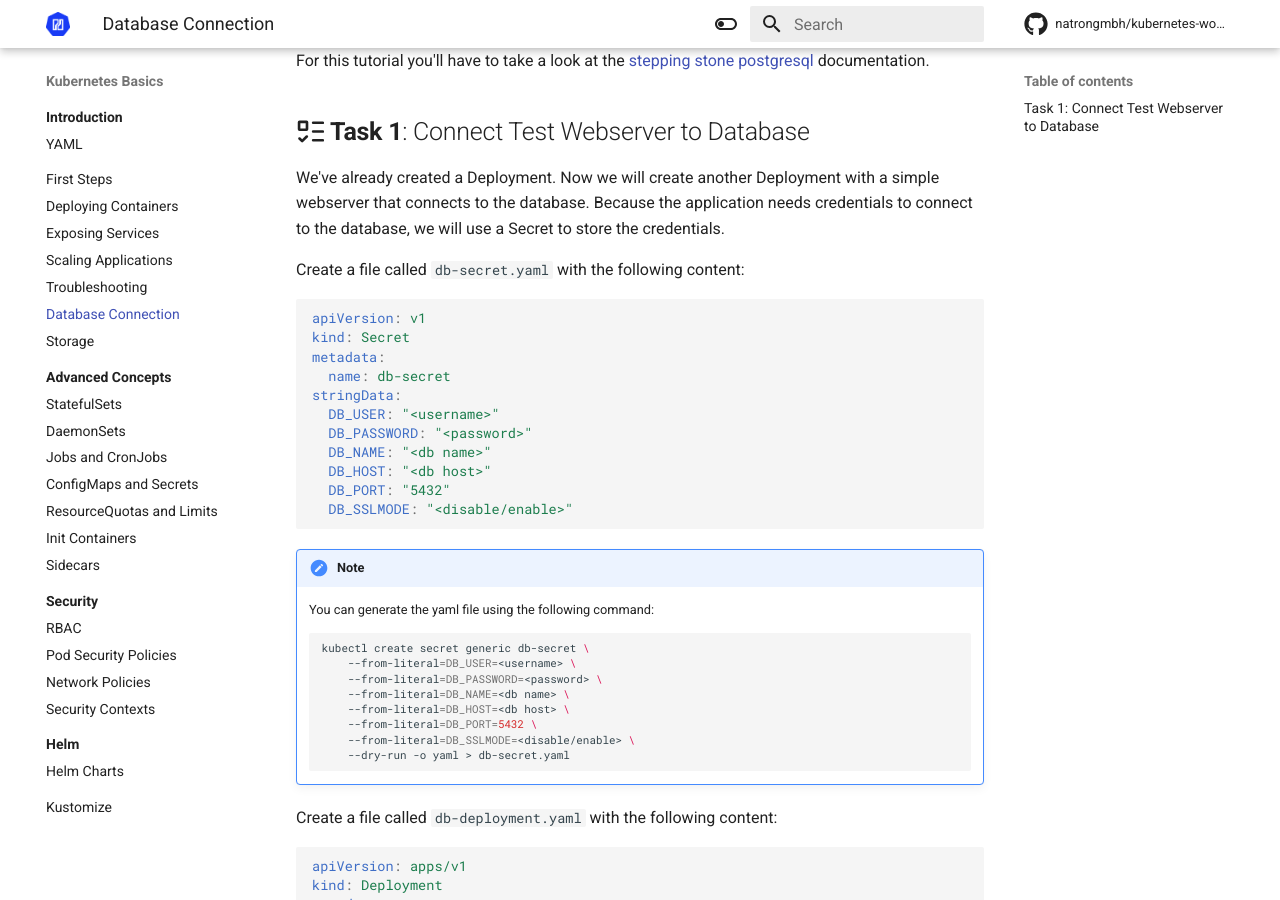
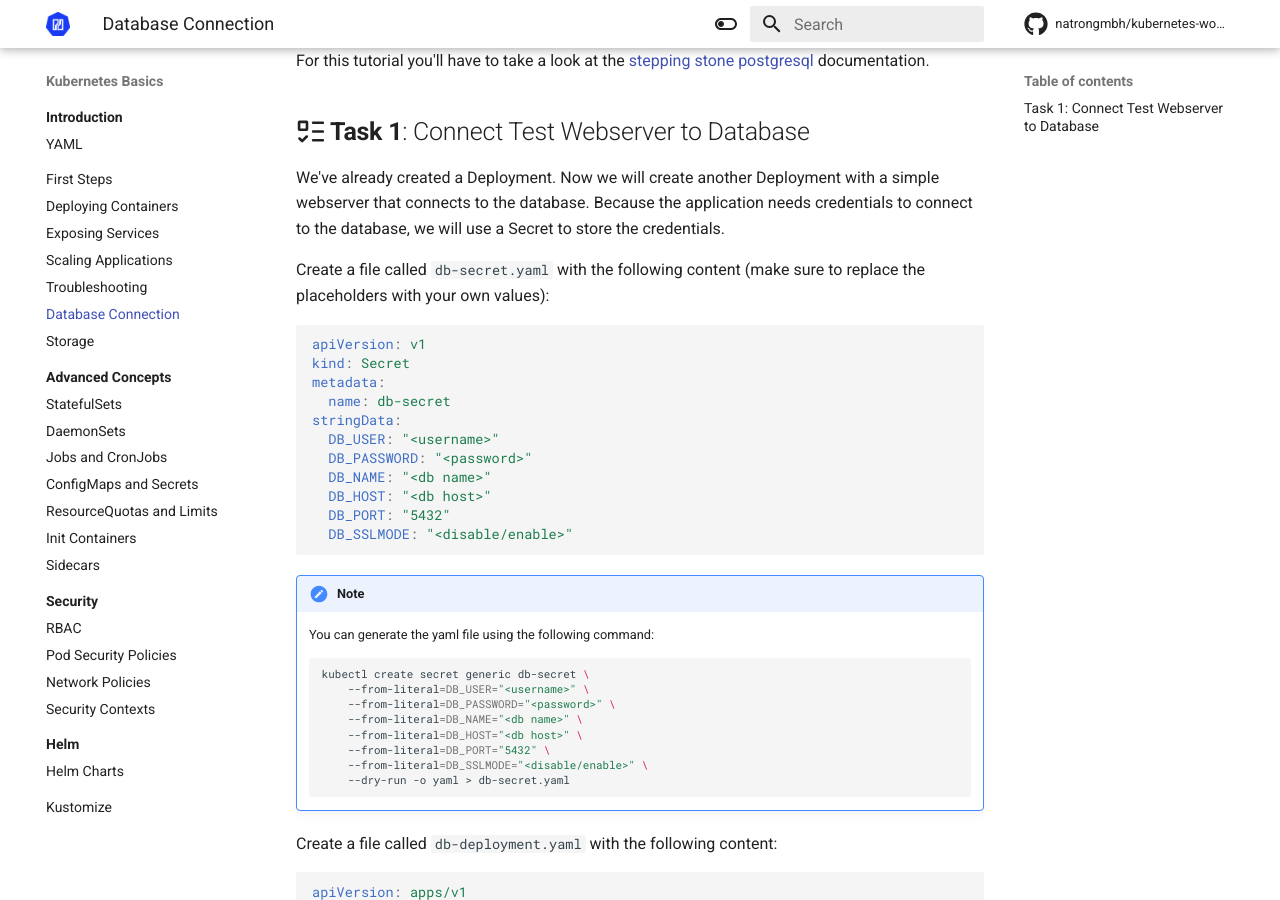
Before and after one commit to natrontech/kubernetes-workshop-golog, an MkDocs documentation site: the page built from docs/kubernetes-basics/database-connection.md, in a window 1280 px wide and 900 px high, scrolled down 299 px. Built offline with MkDocs 1.6.1 and Material for MkDocs 9.7.7, drawn with Linux system fonts in a browser that asks for light colours; comment, search, counter and statistics services are not loaded.

Commit message:
feat: add first db part
Signed-off-by: Jan Lauber <jan.lauber@protonmail.ch>

````diff
--- a/docs/kubernetes-basics/database-connection.md
+++ b/docs/kubernetes-basics/database-connection.md
@@ -8,7 +8,7 @@ We've already created a Deployment.
 Now we will create another Deployment with a simple webserver that connects to the database.
 Because the application needs credentials to connect to the database, we will use a Secret to store the credentials.
 
-Create a file called `db-secret.yaml` with the following content:
+Create a file called `db-secret.yaml` with the following content (make sure to replace the placeholders with your own values):
 
 ```yaml
 apiVersion: v1
@@ -30,12 +30,12 @@ stringData:
 
     ```bash
     kubectl create secret generic db-secret \
-        --from-literal=DB_USER=<username> \
-        --from-literal=DB_PASSWORD=<password> \
-        --from-literal=DB_NAME=<db name> \
-        --from-literal=DB_HOST=<db host> \
-        --from-literal=DB_PORT=5432 \
-        --from-literal=DB_SSLMODE=<disable/enable> \
+        --from-literal=DB_USER="<username>" \
+        --from-literal=DB_PASSWORD="<password>" \
+        --from-literal=DB_NAME="<db name>" \
+        --from-literal=DB_HOST="<db host>" \
+        --from-literal=DB_PORT="5432" \
+        --from-literal=DB_SSLMODE="<disable/enable>" \
         --dry-run -o yaml > db-secret.yaml
     ```
 
````
